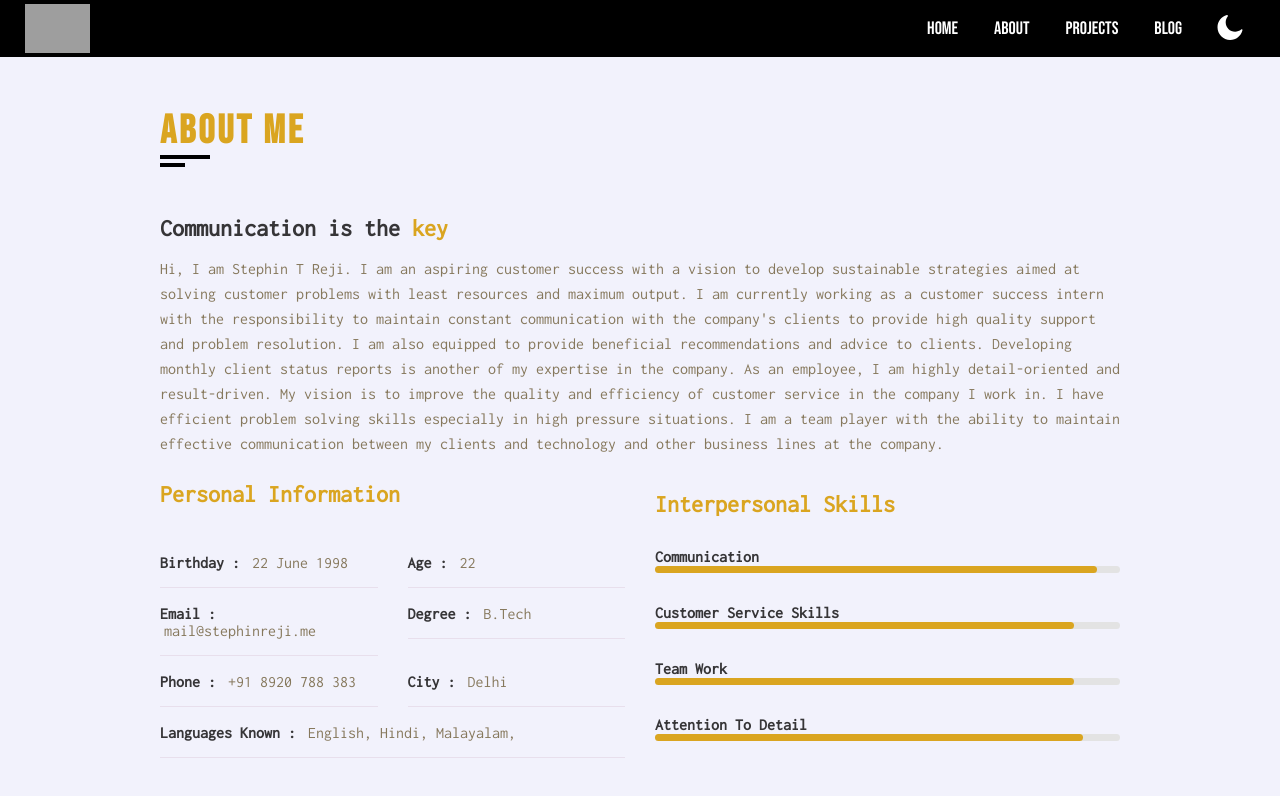
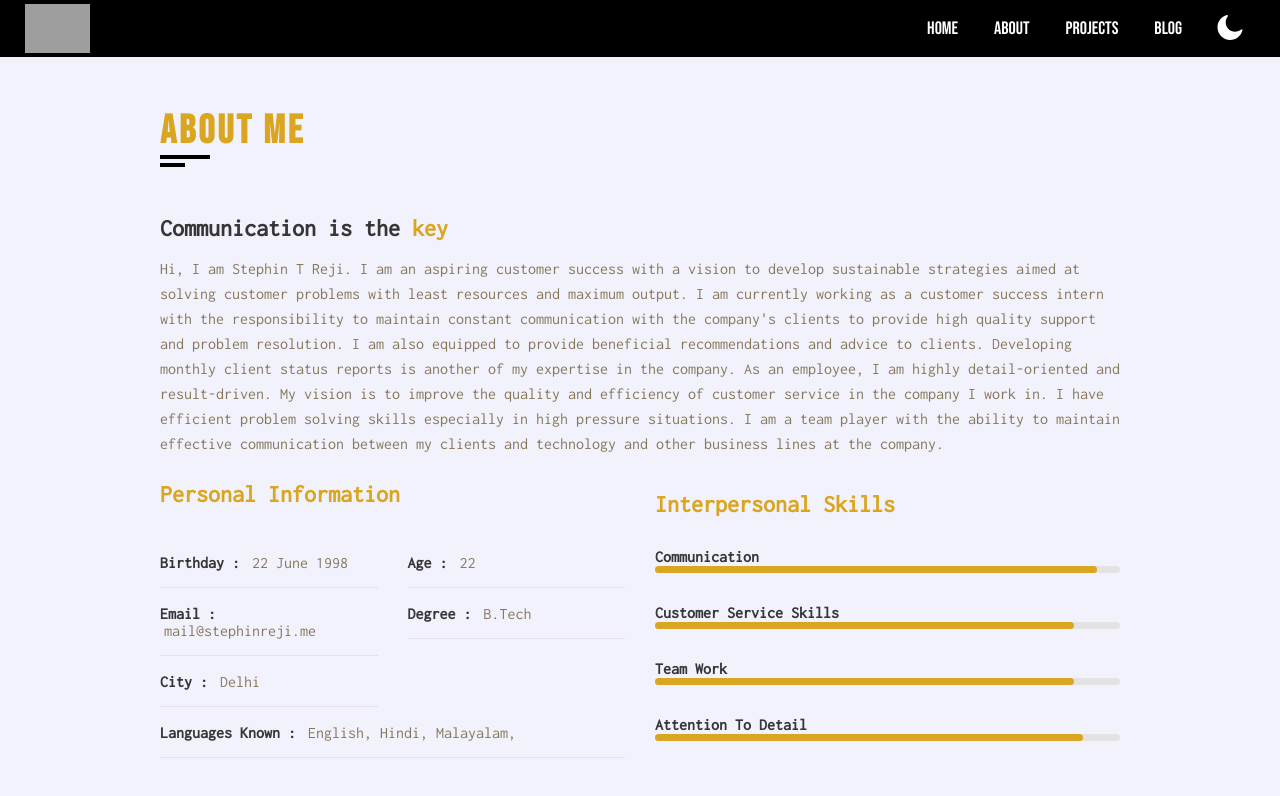
Before and after one commit to stephin007/myportfolio, a React (Create React App) app: page /about in a window 1280 px wide. Shown: the top 796 px of the page. Built offline with nearby package versions, Linux system fonts and the light colour scheme; grey boxes are pictures that could not be loaded.

Commit message:
adds styled components

```diff
--- a/src/library/components/SocialButton/index.js
+++ b/src/library/components/SocialButton/index.js
@@ -1,19 +1,37 @@
 import React from "react";
 import PropTypes from "prop-types";
+import styled from "styled-components";
 
-import "./socialButton.css";
+const StyledSocialButton = styled.a`
+  height: 35px;
+  width: 35px;
+  margin-left: 10px;
+  background-color: goldenrod;
+  display: inline-block;
+  text-align: center;
+  line-height: 35px;
+  color: black;
+  border-radius: 50%;
+  text-decoration: none;
+  -webkit-transition: all 0.3s ease;
+  transition: all 0.3s ease;
+
+  &:hover {
+    -webkit-transform: scale(1.1);
+    transform: scale(1.1);
+  }
+`;
 
 const SocialButton = ({ socialLink, iconClass }) => {
   return (
     <>
-      <a
+      <StyledSocialButton
         href={socialLink}
         target="_blank"
         rel="noopener noreferrer"
-        className="socialButton_a"
       >
         <i className={iconClass} />
-      </a>
+      </StyledSocialButton>
     </>
   );
 };
--- a/src/library/components/SocialButton/socialButton.css
+++ /dev/null
@@ -1,19 +0,0 @@
-.socialButton_a {
-  height: 35px;
-  width: 35px;
-  margin-left: 10px;
-  background-color: goldenrod;
-  display: inline-block;
-  text-align: center;
-  line-height: 35px;
-  color: black;
-  border-radius: 50%;
-  text-decoration: none;
-  -webkit-transition: all 0.3s ease;
-  transition: all 0.3s ease;
-}
-
-.socialButton_a:hover {
-  -webkit-transform: scale(1.1);
-  transform: scale(1.1);
-}
--- a/src/pages/About/About.js
+++ b/src/pages/About/About.js
@@ -52,16 +52,6 @@ class About extends Component {
                       <p>
                         Degree :{" "}
                         <span>{AboutData.personalInformation.degree}</span>
-                      </p>
-                    </div>
-                    <div className="info-item padd-15">
-                      <p>
-                        Phone :{" "}
-                        <span>
-                          <a href="tel:+91 8920 788 383">
-                            {AboutData.personalInformation.phone}
-                          </a>
-                        </span>
                       </p>
                     </div>
                     <div className="info-item padd-15">
```
Also changed, not shown: src/library/components/ResumeButton/index.js (added, +8 -0 lines).
